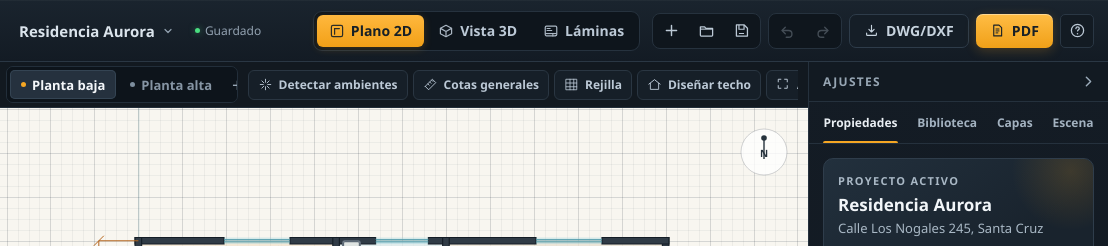
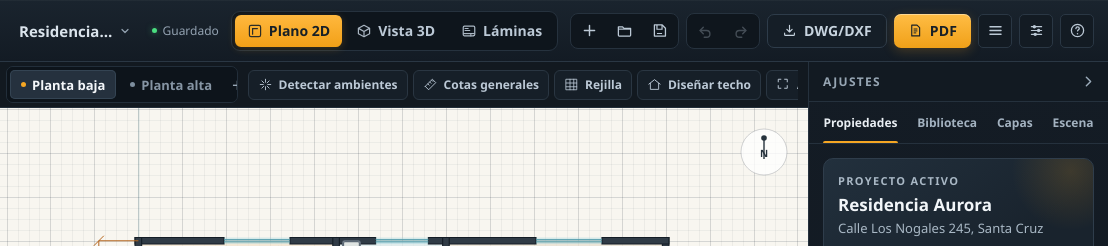
Before and after one commit to raymondrosa/EngDraft, a plain HTML site: page index.html in a window 1280 px wide. Shown: the top 246 px of the page, 172-1280 px from the left. Drawn offline with Linux system fonts and the light colour scheme.

Commit message:
Add files via upload

```diff
--- a/index.html
+++ b/index.html
@@ -73,6 +73,12 @@
         <button id="btnExportPdf" class="btn btn-primary" title="Exportar láminas a PDF">
           <svg viewBox="0 0 20 20" width="15" height="15" fill="none"><path d="M5 2.8h7l3.5 3.5v10.9H5V2.8Z" stroke="currentColor" stroke-width="1.5" stroke-linejoin="round"/><path d="M8 8h4M8 10.6h4M8 13.2h2.5" stroke="currentColor" stroke-width="1.3" stroke-linecap="round"/></svg>
           <span>PDF</span>
+        </button>
+        <button id="btnMobileRail" class="icon-btn mobile-only" title="Menú de opciones" aria-label="Menú de opciones">
+          <svg viewBox="0 0 20 20" fill="none"><path d="M3.5 5.5h13M3.5 10h13M3.5 14.5h13" stroke="currentColor" stroke-width="1.7" stroke-linecap="round"/></svg>
+        </button>
+        <button id="btnMobileInspector" class="icon-btn mobile-only" title="Panel de ajustes" aria-label="Panel de ajustes">
+          <svg viewBox="0 0 20 20" fill="none"><path d="M4 5.5h12M4 10h12M4 14.5h12" stroke="currentColor" stroke-width="1.4" stroke-linecap="round"/><circle cx="7.5" cy="5.5" r="2" fill="currentColor"/><circle cx="12.5" cy="10" r="2" fill="currentColor"/><circle cx="8.5" cy="14.5" r="2" fill="currentColor"/></svg>
         </button>
         <button id="btnHelp" class="icon-btn" title="Ayuda y atajos" aria-label="Ayuda">
           <svg viewBox="0 0 20 20" fill="none"><circle cx="10" cy="10" r="7.2" stroke="currentColor" stroke-width="1.5"/><path d="M8.1 7.8c.1-1.2 1-2 2-2 1.2 0 2 .8 2 1.9 0 1.4-1.8 1.5-2 2.8" stroke="currentColor" stroke-width="1.5" stroke-linecap="round"/><circle cx="10" cy="13.8" r=".9" fill="currentColor"/></svg>
```
Also changed, not shown: 2 other files.
